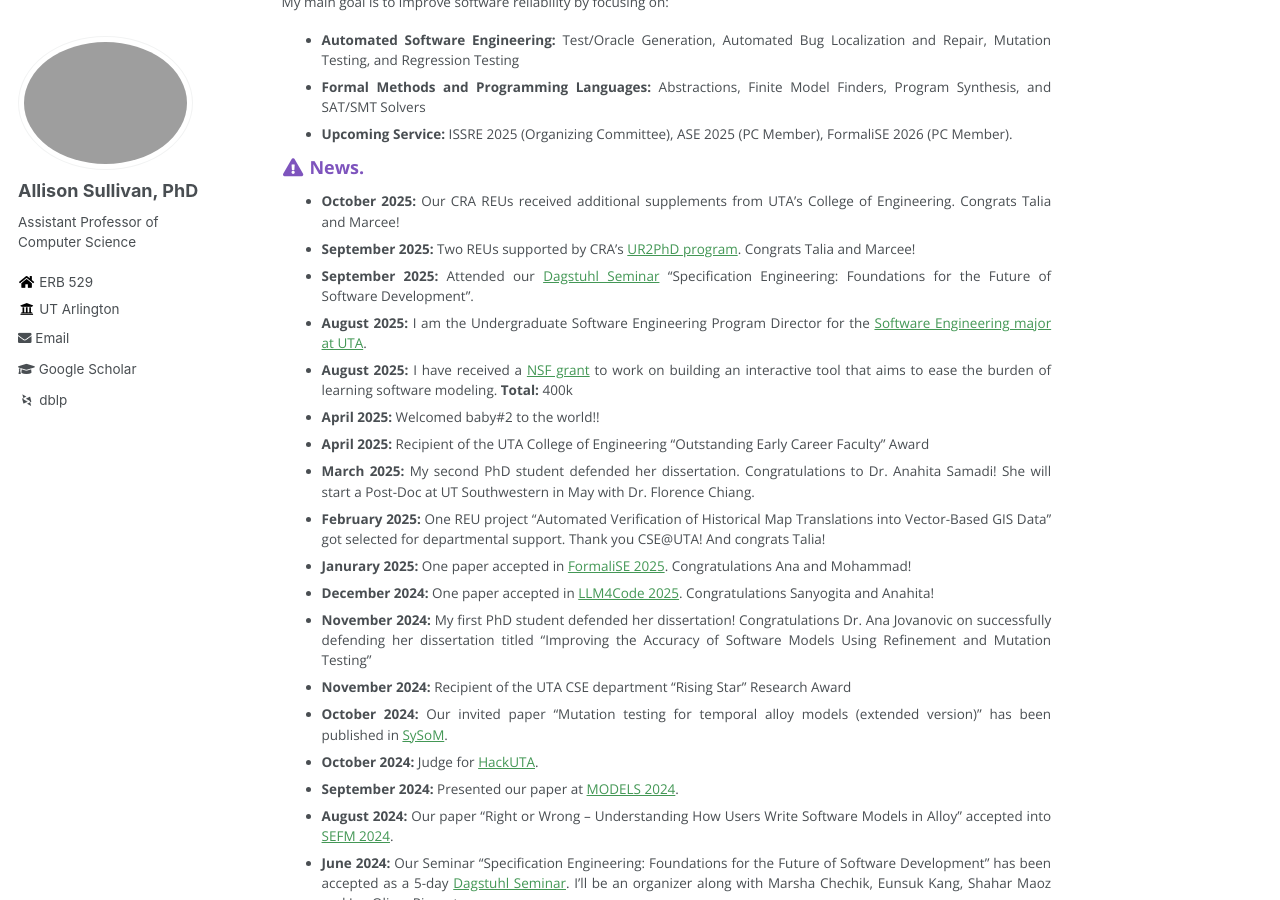
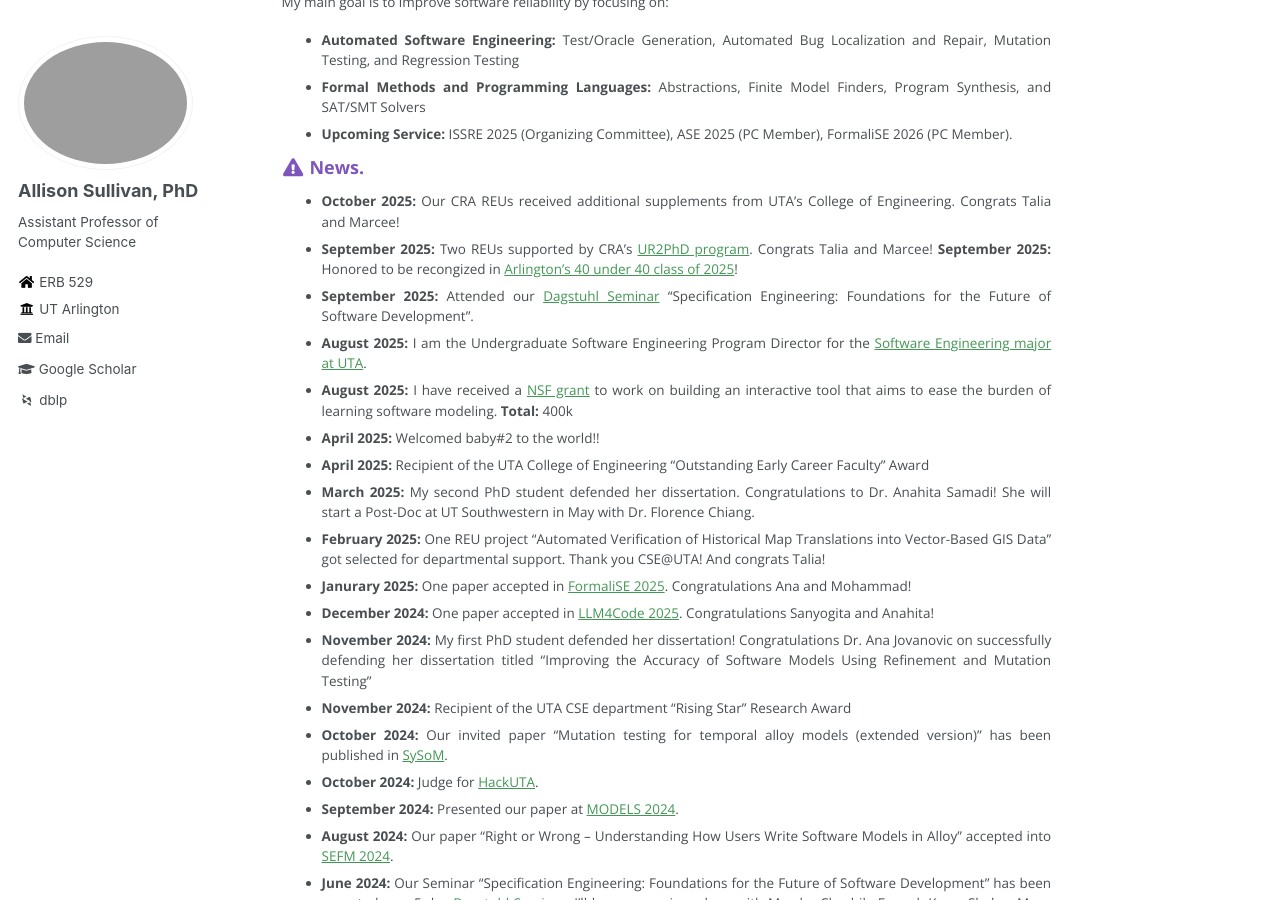
Before and after one commit to Allisonius/allisonius.github.io, a Jekyll site: the page built from _pages/about.md, in a window 1280 px wide and 900 px high, scrolled down 546 px. Built offline with Jekyll 4.4.1, drawn with Linux system fonts in a browser that asks for light colours; some web fonts are replaced.

Commit message:
Update about.md

```diff
--- a/_pages/about.md
+++ b/_pages/about.md
@@ -29,6 +29,7 @@ My main goal is to improve software reliability by focusing on:
 
 * **October 2025:**  Our CRA REUs received additional supplements from UTA's College of Engineering. Congrats Talia and Marcee!
 * **September 2025:** Two REUs supported by CRA's [UR2PhD program](https://cra.org/ur2phd/). Congrats Talia and Marcee!
+  **September 2025:** Honored to be recongized in [Arlington's 40 under 40 class of 2025](https://www.arlingtontx.com/blog/announcing-arlingtons-40-under-40-class-of-2025/)!
 * **September 2025:** Attended our [Dagstuhl Seminar](https://www.dagstuhl.de/seminars/seminar-calendar/seminar-details/25392) "Specification Engineering: Foundations for the Future of Software Development".
 * **August 2025:** I am the Undergraduate Software Engineering Program Director for the [Software Engineering major at UTA](https://www.uta.edu/academics/programs/software-engineering-bs?level=ug&program=softeng).
 * **August 2025:** I have received a [NSF grant](https://www.nsf.gov/awardsearch/showAward?AWD_ID=2517621&HistoricalAwards=false) to work on building an interactive tool that aims to ease the burden of learning software modeling. **Total:** 400k
```
